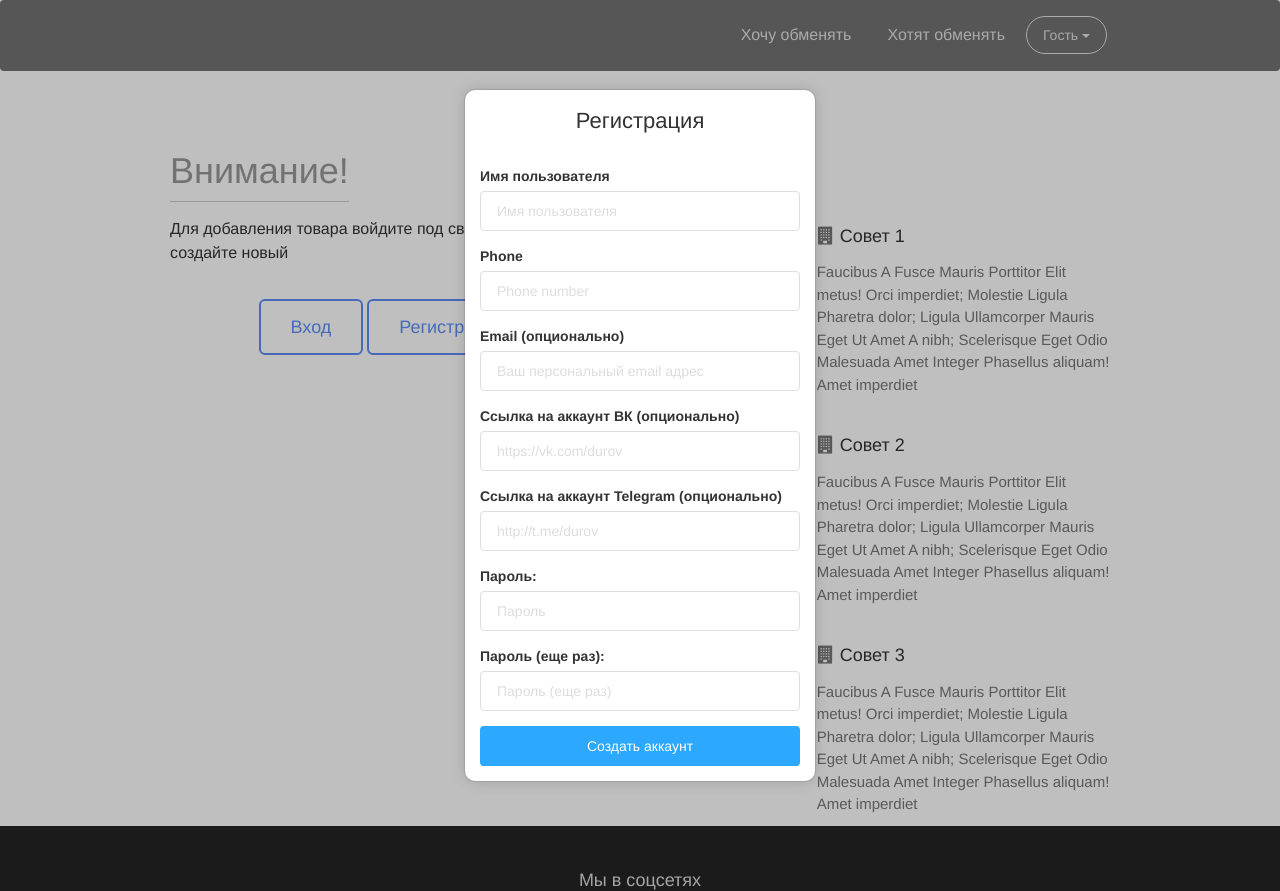
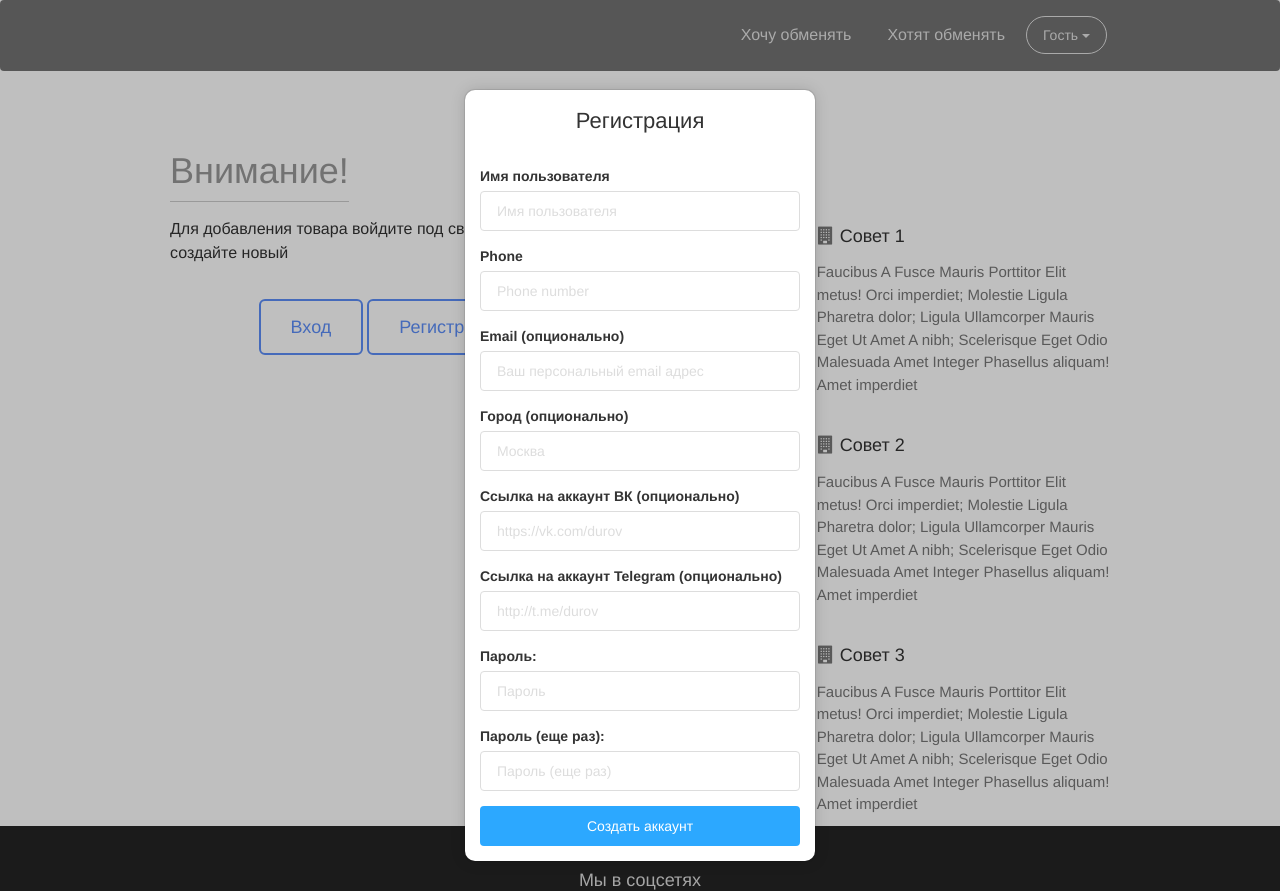
Before and after one commit to savilard/stuff-excange, a Django app: page /product/add_product/ in a window 1280 px wide, after a click on "Регистрация". Run offline with Django 3.2, Linux system fonts and the light colour scheme; parts of the project's set-up code (start-up, migrations or seed data) failed here and were passed over; some libraries are stand-ins or nearby versions; some web fonts are replaced.

Commit message:
feat(excahgeapp): add user city field (#47)

```diff
--- a/app/exchangeapp/templates/inlines/modal.html
+++ b/app/exchangeapp/templates/inlines/modal.html
@@ -52,6 +52,10 @@
                    placeholder="Ваш персональный email адрес" autocomplete="email" id="id_email"/>
           </div>
           <div class="form-group">
+            <label for="id_city">Город (опционально)</label>
+            <input type="text" name="city" class="form-control" placeholder="Москва">
+          </div>
+          <div class="form-group">
             <label for="id_vk_link">Ссылка на аккаунт ВК (опционально)</label>
             <input type="text" name="vk_link" class="form-control" placeholder="https://vk.com/durov">
           </div>
--- a/app/user_profile/forms.py
+++ b/app/user_profile/forms.py
@@ -7,6 +7,7 @@ class StuffExchangeSignupForm(SignupForm):
     phonenumber = forms.CharField()
     vk_link = forms.CharField(required=False)
     telegram_link = forms.CharField(required=False)
+    city = forms.CharField(required=False)
 
     def __init__(self, *args, **kwargs):
         super().__init__(*args, **kwargs)
@@ -14,5 +15,6 @@ class StuffExchangeSignupForm(SignupForm):
     def custom_signup(self, request, user):
         user.vk_link = self.cleaned_data['vk_link']
         user.telegram_link = self.cleaned_data['telegram_link']
+        user.city = self.cleaned_data['city']
         user.phonenumber = self.cleaned_data['phonenumber']
         user.save()
--- a/app/user_profile/models.py
+++ b/app/user_profile/models.py
@@ -7,6 +7,7 @@ class CustomUser(AbstractUser):
     """Кастомный пользователь. """
     vk_link = models.CharField('Ссылка на ВКонтакте', max_length=255, blank=True)
     telegram_link = models.CharField('Ссылка на Telegram', max_length=255, blank=True)
+    city = models.CharField('Город', max_length=255, blank=True)
 
     phonenumber = PhoneNumberField('Номер пользователя', max_length=20)
 
```
Also changed, not shown: app/exchangeapp/templates/product/product_details.html (+7 -3 lines), app/user_profile/migrations/0002_customuser_city.py (added).
